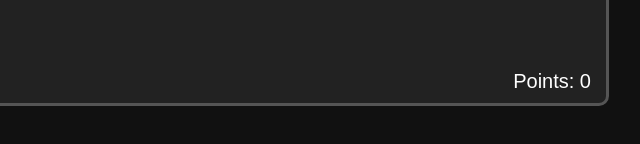
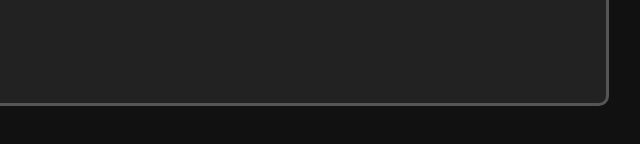
Before and after one commit to Halfmammal/AstroBlasters.io, a plain HTML site: page index.html in a window 1280 px wide. Both pictures are taken after a click on the button "Start Game". Shown: the part 544-688 px from the top of the page, 431-1071 px from the left. Drawn offline with Linux system fonts and the light colour scheme.

Commit message:
Removed the points, multiple Asteroids
I made it so Asteroid spawns are tied to the timer and a random chance. This is so later we can make the scanner upgrades increase the spawn rate of the Asteroids, and also spawn unique ones too.

```diff
--- a/index.html
+++ b/index.html
@@ -79,13 +79,6 @@
       z-index: 1;
     }
 
-    #score {
-      position: absolute;
-      bottom: 10px;
-      right: 15px;
-      font-size: 20px;
-      z-index: 2;
-    }
 
     /* Stats Menu Styles */
     #statsMenu {
@@ -252,16 +245,13 @@
       </div>
     </div>
 
-    <div id="score">Points: 0</div>
   </div>
 
   <script>
     const startButton = document.getElementById("startButton");
     const startScreen = document.getElementById("startScreen");
     const gameArea = document.getElementById("gameArea");
-    const scoreDisplay = document.getElementById("score");
     const menuHeight = 50;
-    let score = 0;
     let activeCircles = [];
 
     // === STORE ELEMENTS ===
@@ -333,12 +323,18 @@ function updateStatsUI(){
 }
 
 let timerInterval = null;
+let asteroidChance = 0;
 
 function startTimer() {
   if (timerInterval) return;
   timerInterval = setInterval(() => {
     secondsPlayed++;
     updateStatsUI();
+    asteroidChance = Math.floor(Math.random() * 4);
+    if (asteroidChance > 2){
+      createMovingCircle();
+    }
+
   }, 1000);
 }
 
@@ -376,15 +372,12 @@ function startTimer() {
       circle.style.top = `${posY}px`;
 
       circle.addEventListener("click", () => {
-        score++;
-        scoreDisplay.textContent = `Points: ${score}`;
         money += 5; // earn money per hit
         totalMoneyEarned += 5;
         asteroidsDestroyed += 1;
         moneyDisplay.textContent = `Money: $${money}`;
         circle.remove();
         activeCircles = activeCircles.filter(c => c.el !== circle);
-        createMovingCircle();
       });
 
       gameArea.appendChild(circle);
@@ -412,8 +405,6 @@ function startTimer() {
       startTimer();
       startScreen.style.display = "none";
       gameArea.style.display = "block";
-      score = 0;
-      scoreDisplay.textContent = "Points: 0";
       activeCircles = [];
       createMovingCircle();
       animateCircles();
```
